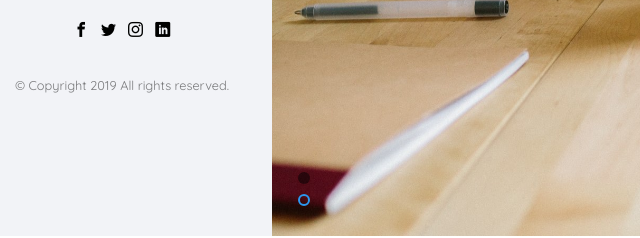
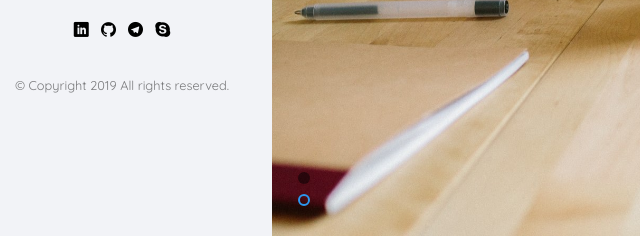
Before and after one commit to atifather/atifather.github.io, a plain HTML site: page index.html in a window 1280 px wide. Shown: the part 564-802 px from the top of the page, 43-683 px from the left. Drawn offline with nearby package versions, Linux system fonts and the light colour scheme; some packages are replaced by stand-ins of ours; a script that the page names is missing; files whose address does not match are found by name; a web font is replaced by a local one.

Commit message:
Version 11

```diff
--- a/index.html
+++ b/index.html
@@ -3,7 +3,7 @@
 	<head>
 	<meta charset="utf-8">
 	<meta http-equiv="X-UA-Compatible" content="IE=edge">
-	<title>Atif Ather</title>
+	<title>I'm Atif Ather</title>
 	<meta name="viewport" content="width=device-width, initial-scale=1">
 	<meta name="description" content="" />
 	<meta name="keywords" content="" />
@@ -78,10 +78,10 @@
 
 			<div class="colorlib-footer">
 				<ul>
-					<li><a href="#"><i class="icon-facebook2"></i></a></li>
-					<li><a href="#"><i class="icon-twitter2"></i></a></li>
-					<li><a href="#"><i class="icon-instagram"></i></a></li>
-					<li><a href="#"><i class="icon-linkedin2"></i></a></li>
+					<li><a href="https://www.linkedin.com/in/atif-ather-b6602a131/" target="_blank"><i class="icon-linkedin2"></i></a></li>
+					<li><a href="https://github.com/atifather" target="_blank"><i class="icon-github"></i></a></li>
+					<li><a href="https://t.me/atifather" target="_blank"><i class="icon-telegram"></i></a></li>
+					<li><a href="https://join.skype.com/invite/dRGDvsTyrlIf" target="_blank"><i class="icon-skype"></i></a></li>
 				</ul>
 				<br />
 				<p><small>&copy; <!-- Link back to Colorlib can't be removed. Template is licensed under CC BY 3.0. -->
```
